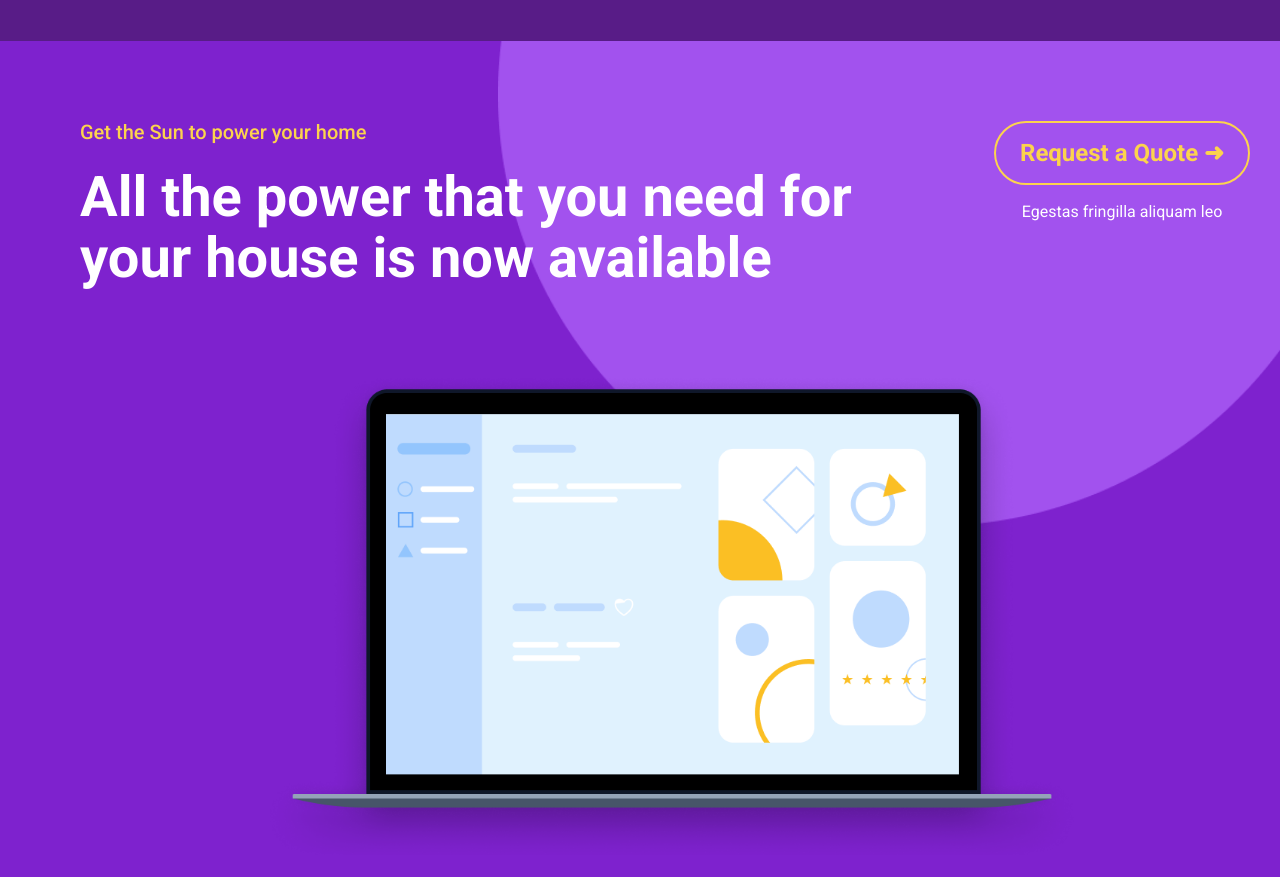
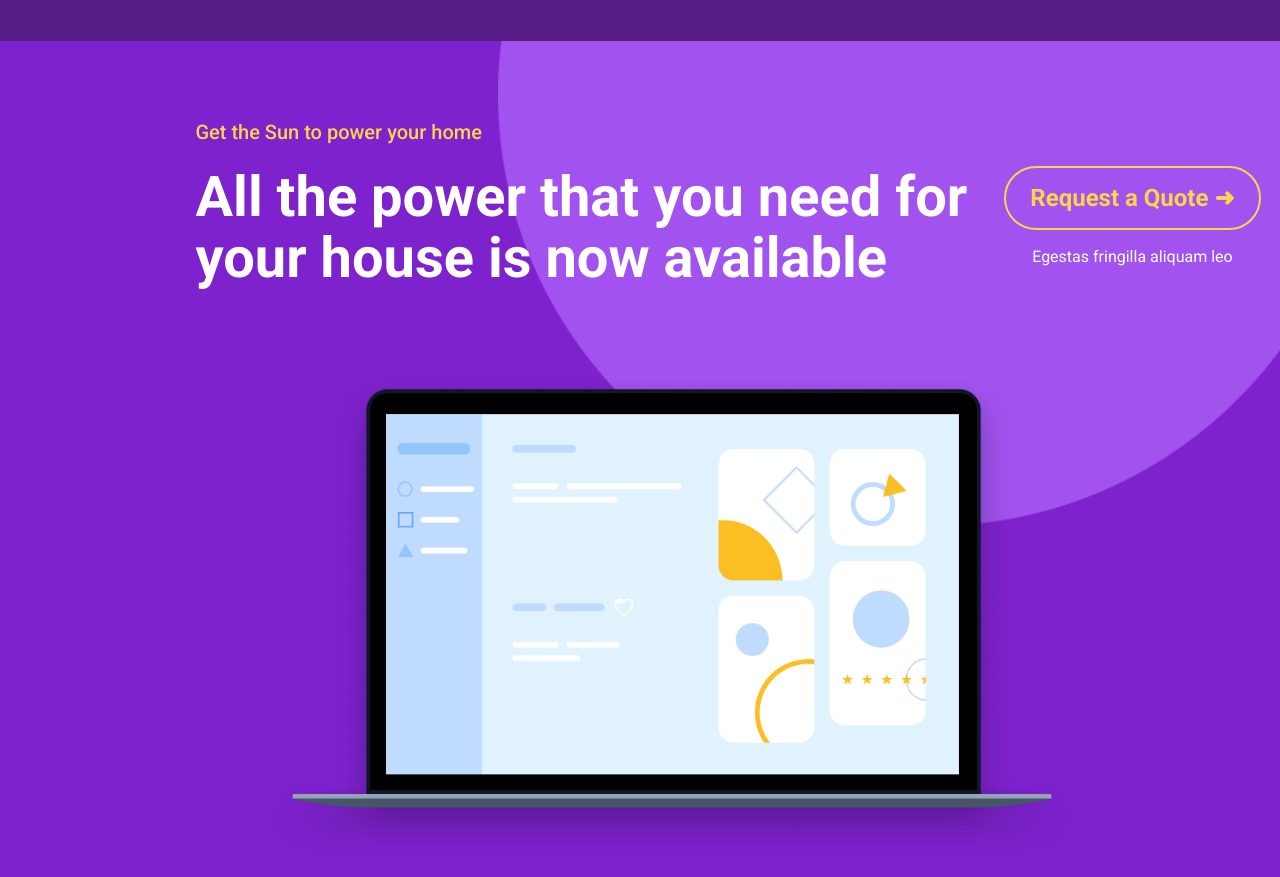
Before and after one commit to jooluisrm/buzzvel-fe, a Next.js app: page / in a window 1280 px wide. Shown: the part 4320-5197 px from the top of the page. Built offline with nearby package versions, Linux system fonts and the light colour scheme.

Commit message:
pequenos ajustes na section6

```diff
--- a/src/components/section6/Section6.tsx
+++ b/src/components/section6/Section6.tsx
@@ -10,8 +10,8 @@ export const Section6 = () => {
     return (
         <section className="bg-[#581C87] py-12 px-4 relative md:py-20 md:pl-20 lg:bg-[#7E22CE]">
 
-            <div className="relative z-10 pb-16 flex flex-col gap-5 lg:flex-row">
-                <div className="max-w-[894px]">
+            <div className="relative z-10 pb-16 flex flex-col gap-5 lg:flex-row lg:justify-around lg:items-center">
+                <div className="max-w-[894px] lg:pl-28">
                     <TitleSection
                         bg="roxo"
                         h1="All the power that you need for your house is now available"
```
